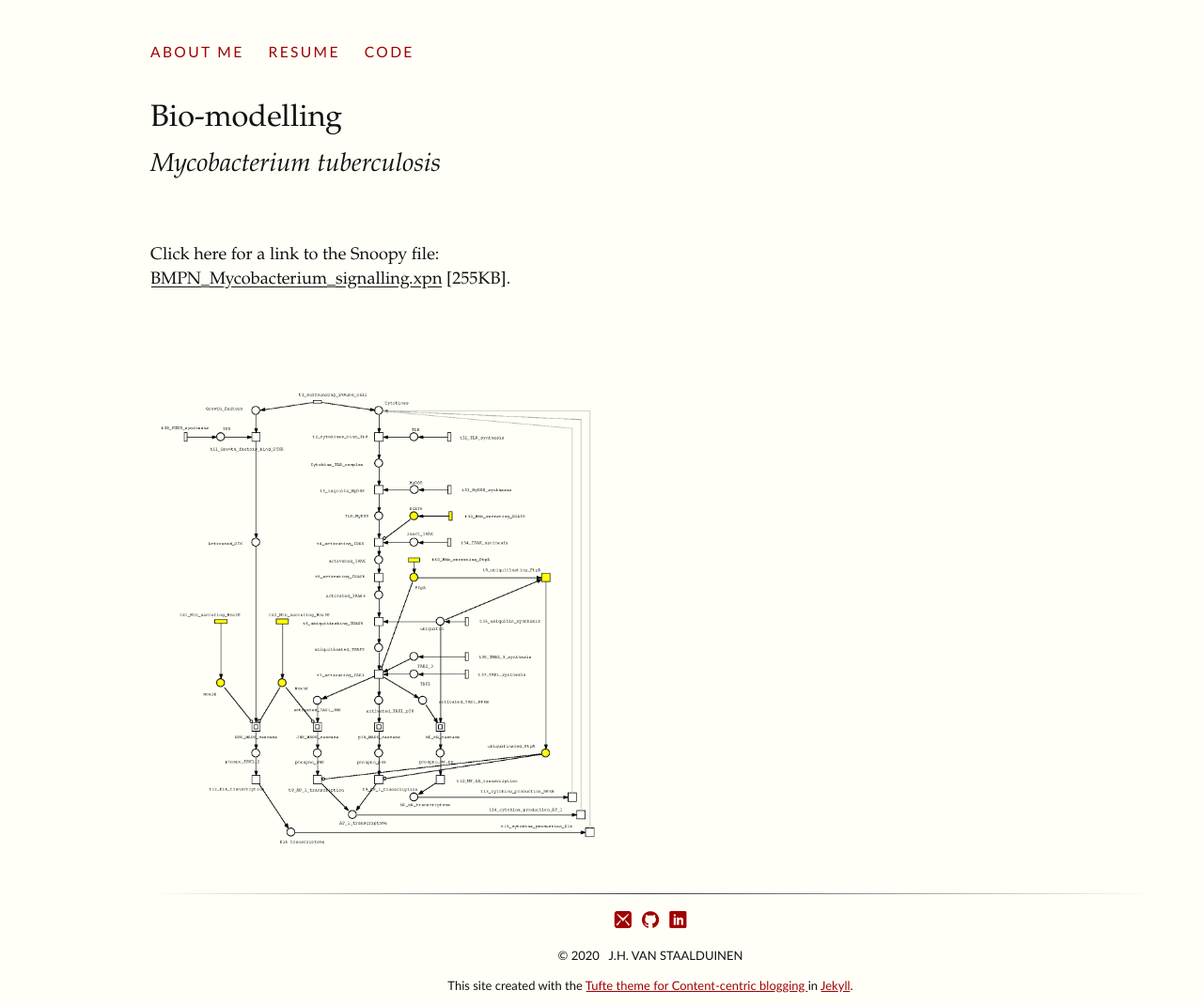
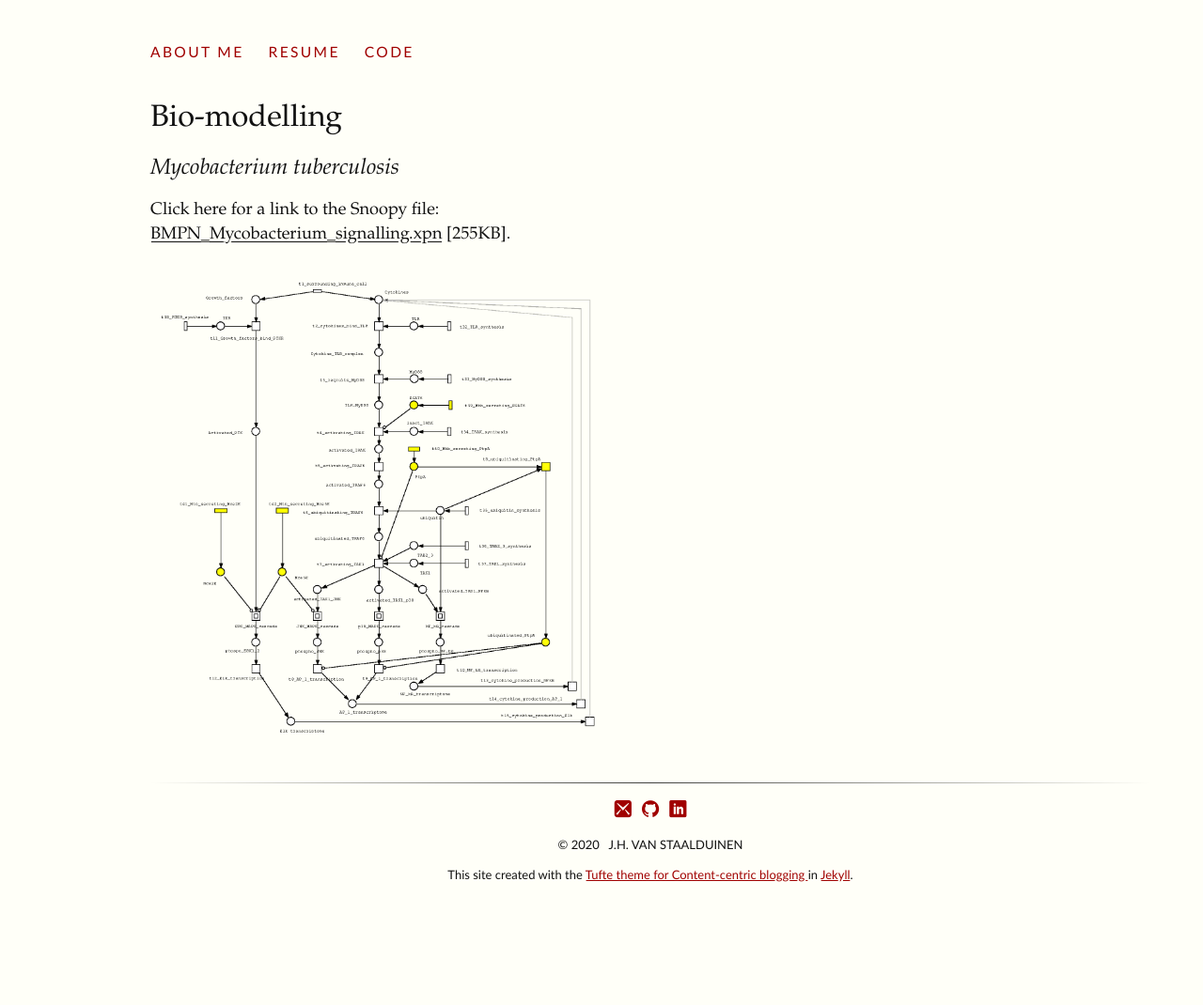
Before and after one commit to jhvanstaalduinen/jhvanstaalduinen.github.io, a Jekyll site: the page built from bmpn/index.md, in a window 1280 px wide. Shown: the whole page at 94% size. Built offline with Jekyll 4.4.1, drawn with Linux system fonts in a browser that asks for light colours; some web fonts are replaced; after the commit the page ends 952 px from its top, so only the background shows below that.

Commit message:
Update bmpn

```diff
--- a/bmpn/index.md
+++ b/bmpn/index.md
@@ -5,11 +5,7 @@ nav_exclude: true
 ---
 
 
-<h2> Mycobacterium tuberculosis</h2>
-<br/><br/>
+### Mycobacterium tuberculosis
 Click here for a link to the Snoopy file: <a href="../assets/docs/BMPN_Mycobacterium_signalling.xpn">BMPN_Mycobacterium_signalling.xpn</a> [255KB].
 
-<br/><br/>
-
-
 <img src="../assets/img/Mycobacterium_signalling.png" width="500"/>
```
